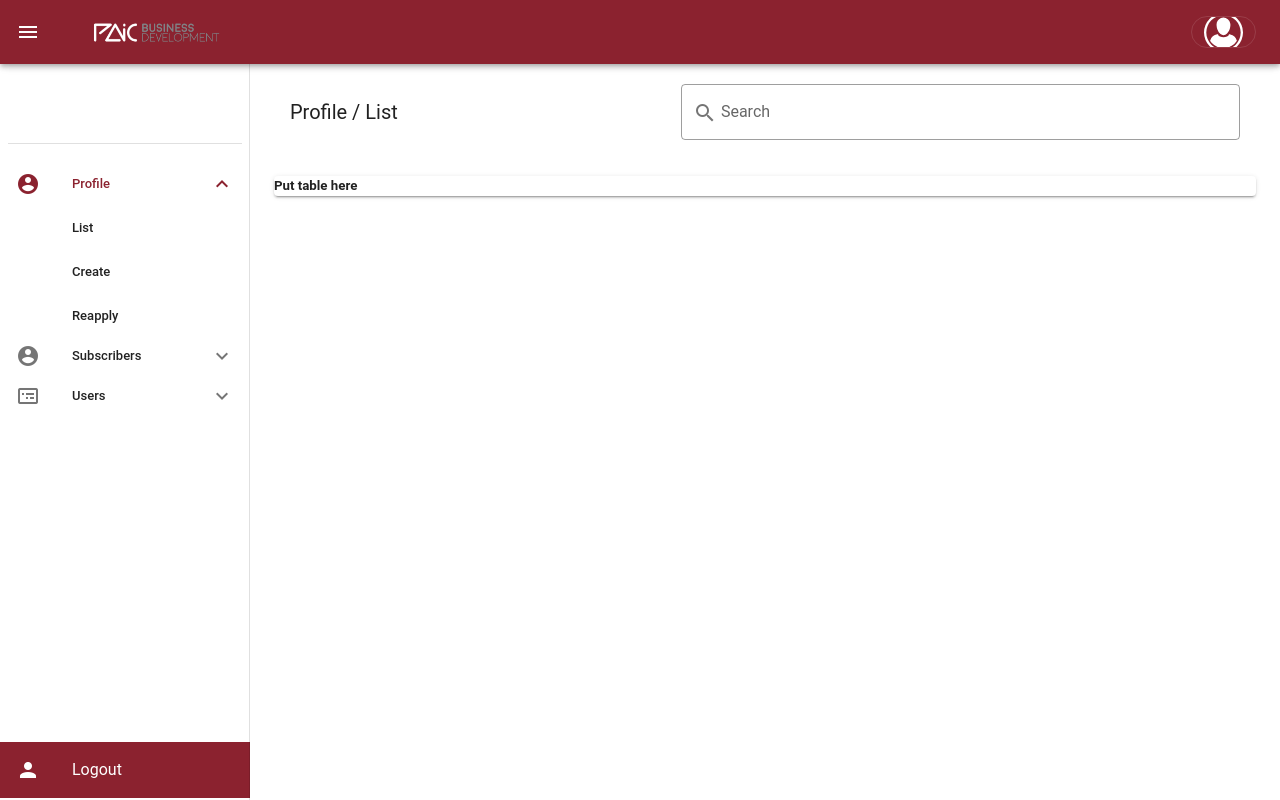
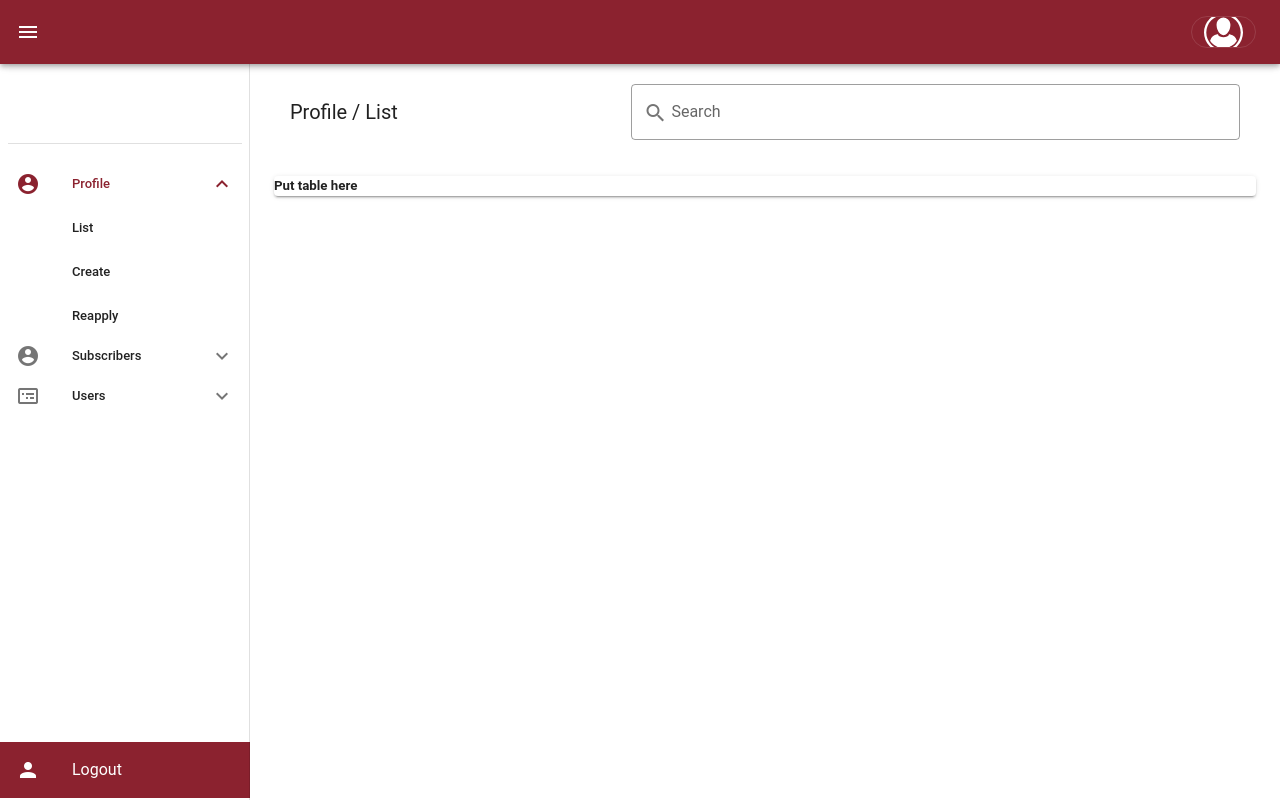
Before and after one commit to charles2k16/jobCms, a Vue app: page /profiles in a window 1280 px wide. Built offline with nearby package versions, Linux system fonts and the light colour scheme; a small style sheet from the web is missing.

Commit message:
adding article

```diff
--- a/src/containers/Main.vue
+++ b/src/containers/Main.vue
@@ -27,7 +27,6 @@
 
         <v-chip class="ma-2" outlined pill>
           <v-img src="../assets/images/person.svg"></v-img>
-
         </v-chip>
       </v-app-bar>
 
--- a/src/views/Profiles/Profiles.vue
+++ b/src/views/Profiles/Profiles.vue
@@ -13,7 +13,7 @@
         color="#8B222F"
         label="Search"
         prepend-inner-icon="mdi-magnify"
-      ></v-text-field>
+      id="search_bar"></v-text-field>
     </v-toolbar>
 
     <v-card class="mt-10">
@@ -30,3 +30,14 @@
   },
 };
 </script>
+
+<style>
+#search_bar {
+  top: 10px;
+  left: 852px;
+  width: 319px;
+  height: 35px;
+  background: #FFFFFF 0% 0% no-repeat padding-box;
+  opacity: 1;
+}
+</style>
```
